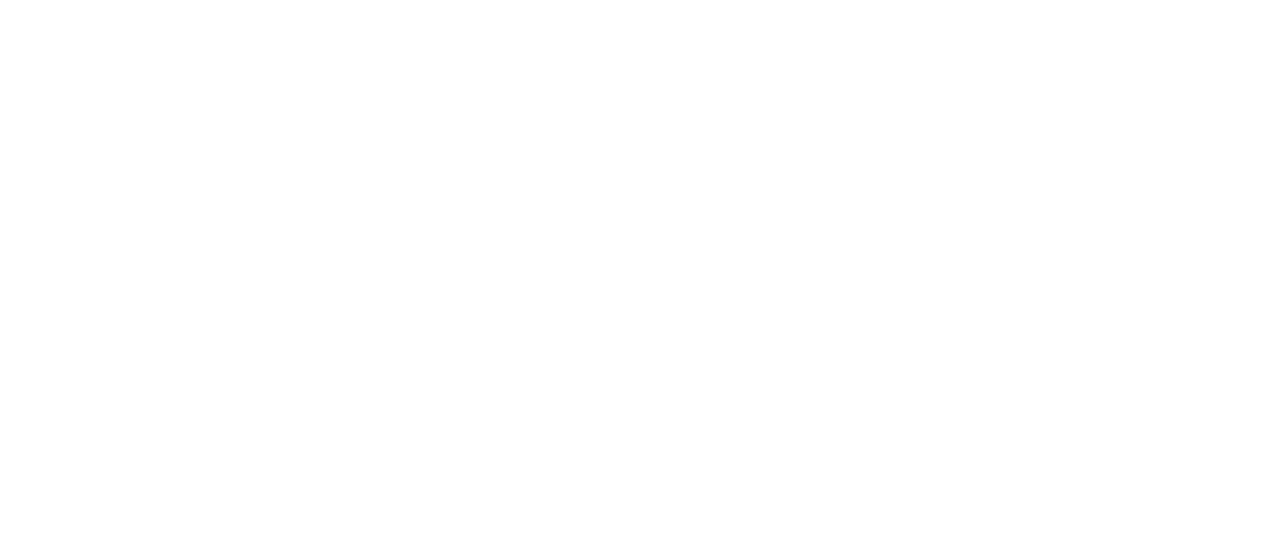
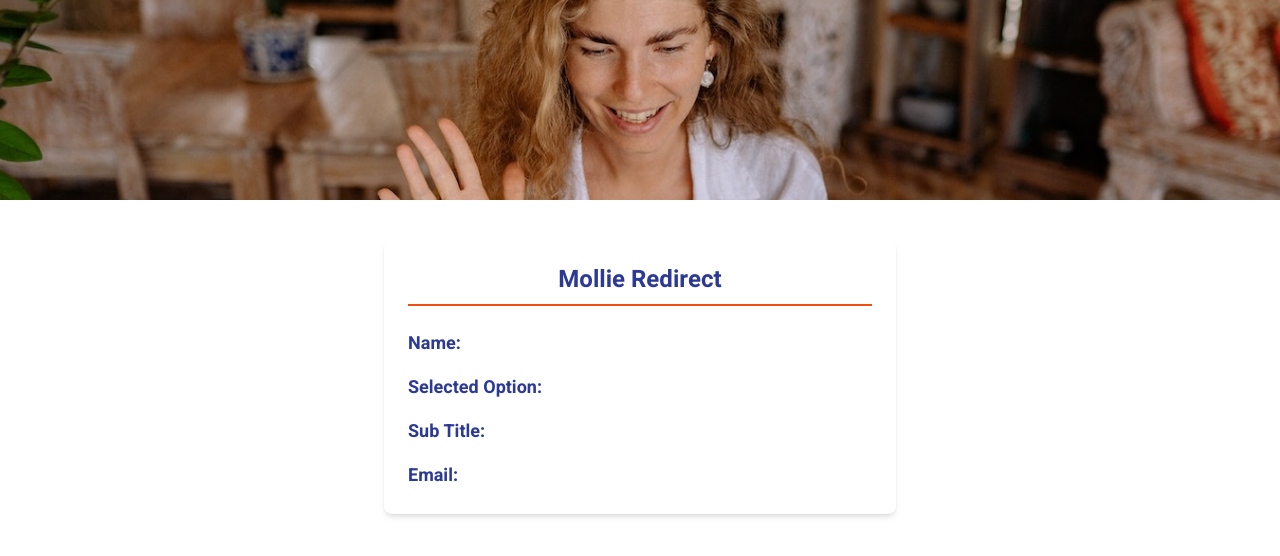
Before and after one commit to fahadrafiq16/my-summer-body-club, a React (Create React App) app: page /mollie-redirect in a window 1280 px wide. Before the commit this address had no page. Shown: the top 556 px of the page. Built offline with nearby package versions, Linux system fonts and the light colour scheme.

Commit message:
updates new

```diff
--- a/src/App.css
+++ b/src/App.css
@@ -481,3 +481,19 @@
   font-size: 30px;
   line-height: 33px;
 }
+
+#page-title-banner-child {
+  min-height: 200px;
+  display: flex;
+  align-items: center;
+  justify-content: center;
+  background: url('./images/payment-header-bg.jpg');
+  background-position-x: 0%;
+  background-position-y: 0%;
+  background-repeat: repeat;
+  background-size: auto;
+  background-size: cover;
+  background-position: center center;
+  background-repeat: no-repeat;
+  color: #fff;
+}
--- a/src/App.js
+++ b/src/App.js
@@ -6,6 +6,7 @@
 import Home from './pages/home/Home'
 import Abonnement from './pages/abonnement/Abonnement';
 import GroepPTTraining from './pages/paymentForms/GroepPT';
+import MollieRedirect from './pages/MollieRedirect/MollieRedirect';
 
 function App() {
   return (
@@ -18,6 +19,7 @@
           <Route path="/trainingprograms/afvallen-training/payment-form" element={<AfvallenTraining />} />
           <Route path="/trainingprograms/wedstrijd-training/payment-form" element={<WedstrijdTraining />} />
           <Route path="/trainingprograms/groeppt-training/payment-form" element={<GroepPTTraining />} />
+          <Route path="/mollie-redirect" element={<MollieRedirect />} />
         </Routes>
       </div>
     </Router>
--- /dev/null
+++ b/src/components/common/PaymentFormHeader.jsx
@@ -0,0 +1,14 @@
+import React from 'react'
+
+const PaymentFormHeader = () => {
+    return (
+        <div id="page-title-banner-child">
+            <div class="container">
+
+
+            </div>
+        </div>
+    )
+}
+
+export default PaymentFormHeader
--- /dev/null
+++ b/src/pages/MollieRedirect/MollieRedirect.jsx
@@ -0,0 +1,47 @@
+import React from 'react'
+import PaymentFormHeader from '../../components/common/PaymentFormHeader'
+import { useLocation } from 'react-router-dom'
+
+const MollieRedirect = () => {
+
+    const location = useLocation();
+    const queryParams = new URLSearchParams(location.search);
+
+    // Extract parameters from the query string
+    const name = queryParams.get('name');
+    const selectedOption = queryParams.get('selectedOption');
+    const subTitle = queryParams.get('subTitle');
+    const email = queryParams.get('email');
+
+    return (
+        <>
+            <PaymentFormHeader />
+            <div className="max-w-lg mx-auto p-6 bg-white shadow-md rounded-lg mt-10">
+                <h1 className="text-2xl font-bold text-center text-secondary border-b-2 border-primary pb-2 mb-6">
+                    Mollie Redirect
+                </h1>
+                <div className="space-y-4">
+                    <p className="text-lg">
+                        <strong className="text-secondary">Name:</strong>{' '}
+                        <span className="text-gray-700">{name}</span>
+                    </p>
+                    <p className="text-lg">
+                        <strong className="text-secondary">Selected Option:</strong>{' '}
+                        <span className="text-gray-700">{selectedOption}</span>
+                    </p>
+                    <p className="text-lg">
+                        <strong className="text-secondary">Sub Title:</strong>{' '}
+                        <span className="text-gray-700">{subTitle}</span>
+                    </p>
+                    <p className="text-lg">
+                        <strong className="text-secondary">Email:</strong>{' '}
+                        <span className="text-gray-700">{email}</span>
+                    </p>
+                </div>
+            </div>
+
+        </>
+    )
+}
+
+export default MollieRedirect
--- a/tailwind.config.js
+++ b/tailwind.config.js
@@ -4,7 +4,12 @@
     "./src/**/*.{js,jsx,ts,tsx}",
   ],
   theme: {
-    extend: {},
+    extend: {
+      colors: {
+        primary: '#EF4D16',
+        secondary: '#2D3A95',
+      }
+    },
   },
   plugins: [],
 }
```
Also changed, not shown: src/images/payment-header-bg.jpg (added).
